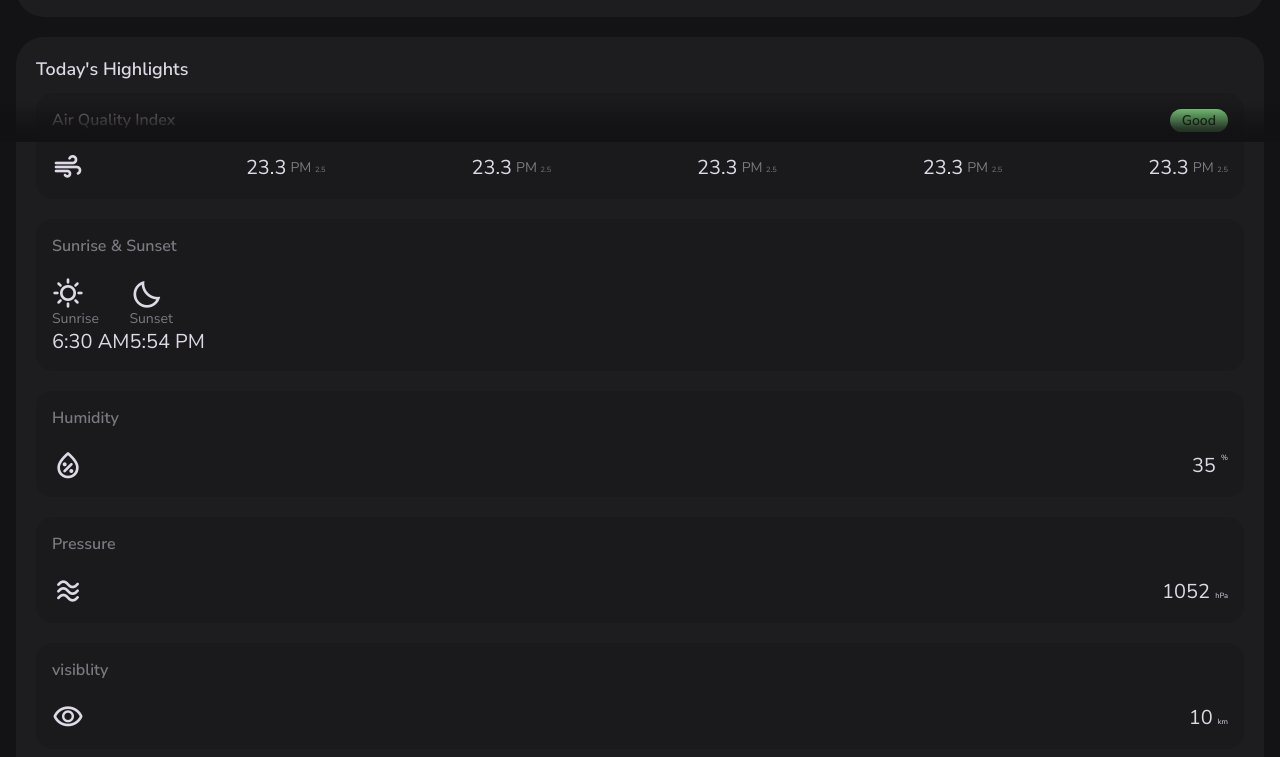
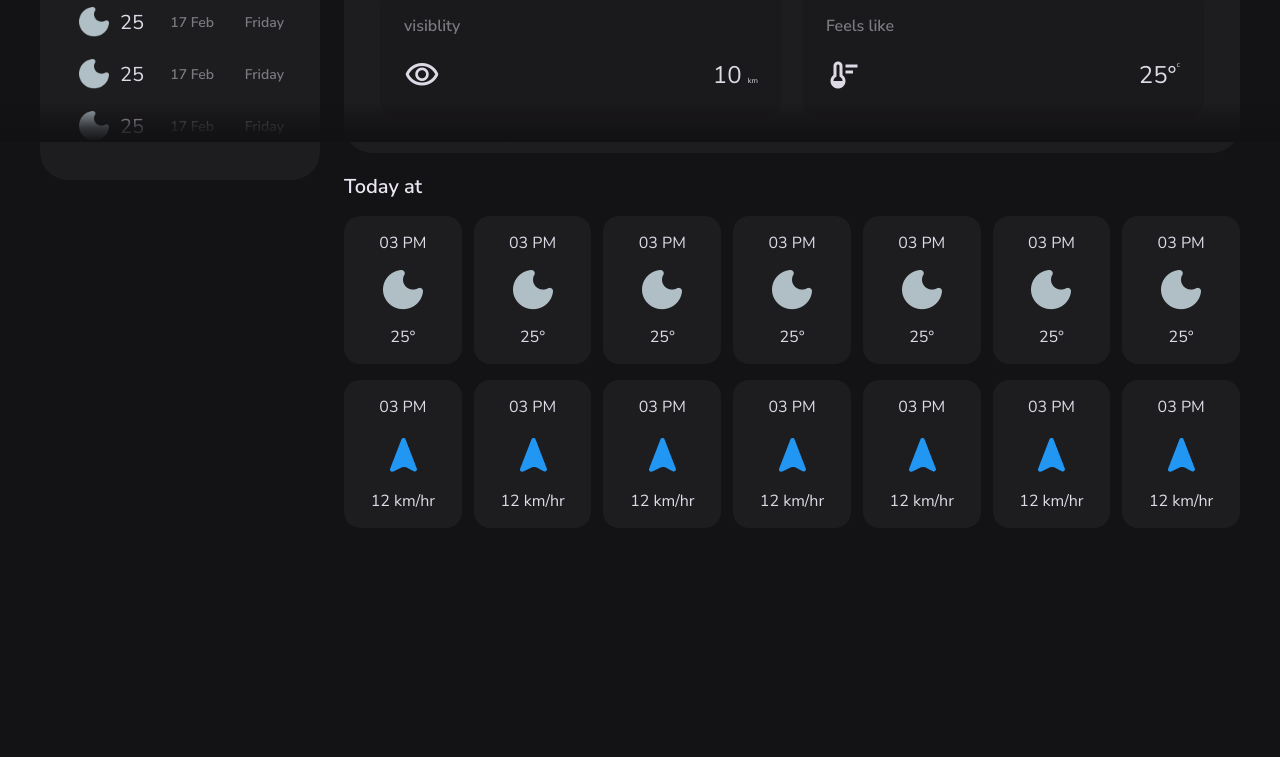
Before and after one commit to priyanka-kalaliya/weatherio, a plain HTML site: page index.html in a window 1280 px wide. Shown: the part 658-1415 px from the top of the page. After the commit the page ends 1246 px from the top, so only its background shows below. Drawn offline with Linux system fonts and the light colour scheme.

Commit message:
media queries

```diff
--- a/assets/css/style.css
+++ b/assets/css/style.css
@@ -800,13 +800,13 @@ article.container::before {
   #ERROR SECTION
 \*-----------------------------------*/
 
-.error-content{
+.error-content {
   position: fixed;
   top: 0;
   left: 0;
   width: 100%;
   height: 100vh;
-  height: 100svh;  /* for mobile browser */
+  height: 100svh; /* for mobile browser */
   background-color: var(--background);
   display: flex;
   flex-direction: column;
@@ -816,17 +816,164 @@ article.container::before {
   z-index: 1;
 }
 
-.error-content .btn-primary{
+.error-content .btn-primary {
   margin-block-start: 20px;
 }
-
-
-
-
-/*-----------------------------------*\
-  #FOOTER
-\*-----------------------------------*/
 
 /*-----------------------------------*\
   #MEDIA QUERIES
 \*-----------------------------------*/
+
+/* *
+  responsive for large than 768px screen
+*/
+
+@media (min-width: 768px) {
+  /*
+      REUSED STYLES
+  */
+
+  .container {
+    padding: 24px;
+  }
+  .title-1 {
+    --title-1: 2.4rem;
+  }
+  .section > .title-2 {
+    margin-block-end: 16px;
+  }
+  .card-lg {
+    padding: 24px;
+  }
+  .card-sm {
+    padding: 20px;
+    display: grid;
+    grid-template: min-content 1fr;
+  }
+  .badge {
+    top: 20px;
+    right: 20px;
+  }
+
+  /*
+  HEADER
+  */
+
+  .header-actions {
+    gap: 24px;
+  }
+  .header .btn-primary {
+    padding-inline: 16px 24px;
+  }
+  .header .btn-primary .span {
+    display: block;
+  }
+  .search-view {
+    clip-path: circle(3% at calc(100% - 273px) 6px);
+  }
+
+  /*
+
+  MAIN
+
+  */
+
+  main {
+    height: calc(100vh-96px);
+    height: calc(100svh-96px);
+  }
+  article.container {
+    padding-block-start: 0;
+    grid-template-columns: 280px minmax(0, 1fr);
+    align-items: flex-start;
+    gap: 24px;
+  }
+  .content-left {
+    position: sticky;
+    top: 0;
+  }
+
+  .section:not(:last-child) {
+    margin-block: 20px;
+  }
+
+  .forecast-card .card-item:not(:last-child) {
+    margin-block-end: 16px;
+  }
+  .highlight-list {
+    grid-template-columns: 1fr 1fr;
+  }
+  .highlight-card:nth-child(-n + 2) {
+    grid-column: span 2;
+    height: 160px;
+  }
+  .highlight-card:nth-child(-n + 3) {
+    height: 120px;
+  }
+
+  .highlights .m-icon {
+    font-size: 3.6rem;
+  }
+  .highlight-card.one .card-item {
+    width: 25%;
+    flex-direction: column-reverse;
+    gap: 8px;
+  }
+
+  .slider-container {
+    margin-inline: 0 -24px;
+    border-bottom-left-radius: var(--radius-16);
+    border-top-left-radius: var(--radius-16);
+  }
+
+  .slider-list::before {
+    display: none;
+  }
+
+  .slider-list::after {
+    min-width: 12px;
+  }
+
+  .hourly-forecast .card-sm {
+    padding: 16px;
+  }
+}
+
+/* *
+  responsive for large than 1200px screen
+*/
+
+@media (min-width: 1200px) {
+  /*
+
+  CUSTOM PROPERTIES
+
+  */
+
+  :root {
+    /* font size */
+
+    --heading: 8rem;
+    --title-2: 2rem;
+  }
+
+  /*
+      REUSED STYLES
+  */
+
+  .container{
+    padding: 40px;
+  }
+  .card-lg{
+    padding: 36px;
+  }
+  .card-sm{
+    padding: 24px;
+  }
+  .title-1{
+    --titlel-1: 3.6rem;
+  }
+  .highlight-card.two .card-item{
+    column-gap: 24px;
+  }
+}
--- a/index.html
+++ b/index.html
@@ -100,7 +100,6 @@
             href="#/current-location"
             class="btn-primary has-state"
             data-current-location-btn
-            disabled
           >
             <span class="m-icon">my_location</span>
             <span class="span">Current Location</span>
@@ -294,7 +293,7 @@
                   <h3 class="title-3">Sunrise & Sunset</h3>
 
                   <div class="card-list">
-                    <div class="crad-item">
+                    <div class="card-item">
                       <span class="m-icon">clear_day</span>
                       <div>
                         <p class="label-1">Sunrise</p>
@@ -302,7 +301,7 @@
                       </div>
                     </div>
 
-                    <div class="crad-item">
+                    <div class="card-item">
                       <span class="m-icon">clear_night</span>
                       <div>
                         <p class="label-1">Sunset</p>
@@ -632,16 +631,13 @@
      -->
 
     <section class="error-content" data-error-content>
+      <h2 class="heading">404</h2>
 
-        <h2 class="heading">404</h2>
+      <p class="body-1">Content Not Found</p>
 
-        <p class="body-1">Content Not Found</p>
-
-        <a href="#" class="btn-primary">
-            <span class="span">Go Home</span>
-        </a>
-
-
+      <a href="#" class="btn-primary">
+        <span class="span">Go Home</span>
+      </a>
     </section>
   </body>
 </html>
```
